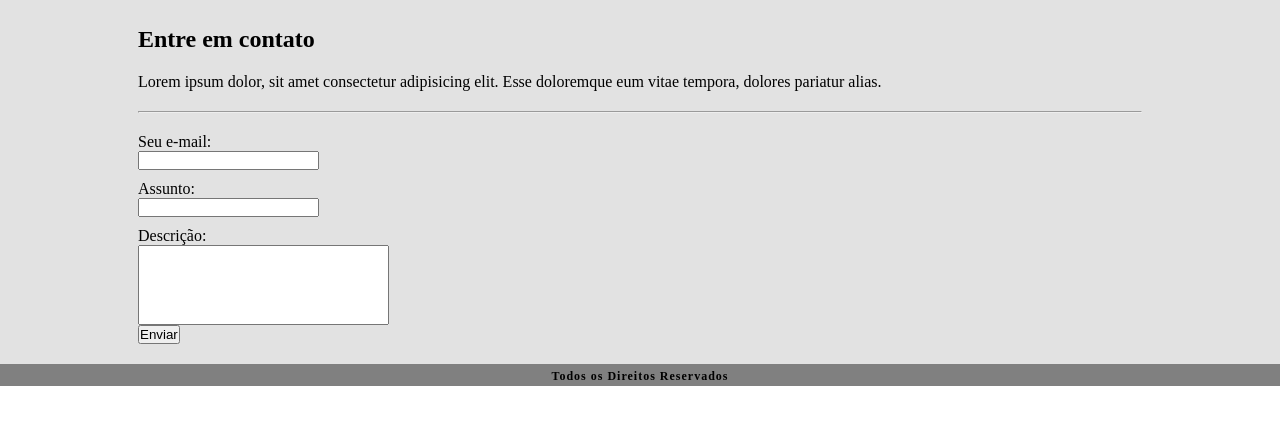
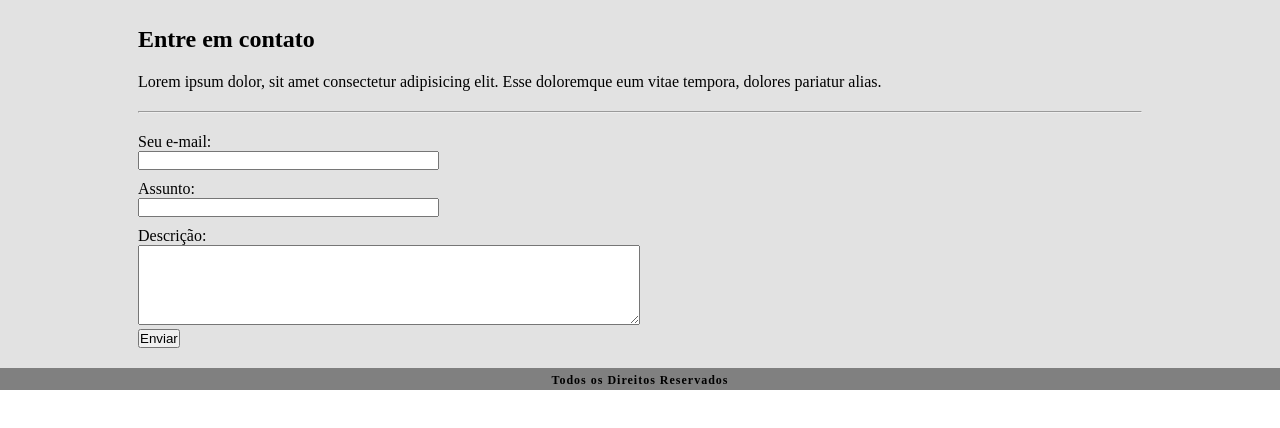
Before and after one commit to JacklesKerley/tarefa_dev_web_1, a plain HTML site: page contato.html in a window 1280 px wide. Shown: the part 84-512 px from the top of the page. Drawn offline with Linux system fonts and the light colour scheme.

Commit message:
Finalização da pagina contato
criação finalizada, falta ajuste do footer

```diff
--- a/contato.html
+++ b/contato.html
@@ -1,5 +1,6 @@
 <!DOCTYPE html>
 <html lang="pt-br">
+
 <head>
     <meta charset="UTF-8">
     <meta http-equiv="X-UA-Compatible" content="IE=edge">
@@ -8,6 +9,7 @@
 
     <link rel="stylesheet" href="css/main.css">
 </head>
+
 <body>
 
     <header class="header">
@@ -28,7 +30,8 @@
         <div class="container">
             <h1>Entre em contato</h1>
 
-            <p>Lorem ipsum dolor, sit amet consectetur adipisicing elit. Esse doloremque eum vitae tempora, dolores pariatur alias. </p>
+            <p>Lorem ipsum dolor, sit amet consectetur adipisicing elit. Esse doloremque eum vitae tempora, dolores
+                pariatur alias. </p>
 
             <hr>
 
@@ -45,11 +48,11 @@
 
                 <div class="mensagem">
                     <p>Descrição:</p>
-                    <span><input type="text"></span>
+                    <span><textarea></textarea></span>
                     <span><button>Enviar</button></span>
                 </div>
             </div>
-         </div>
+        </div>
     </section>
 
     <footer class="footer">
@@ -57,4 +60,5 @@
     </footer>
 
 </body>
+
 </html>
--- a/css/_contato.scss
+++ b/css/_contato.scss
@@ -1,4 +1,3 @@
-
 .contato {
     height: 100%;
     background-color: rgb(226, 226, 226);
@@ -18,15 +17,19 @@
 
         div {
             margin: 1% 0;
+
+            span>input {
+                width: 30%;
+            }
         }
 
         .mensagem {
             display: flex;
             flex-direction: column;
 
-            span > input {
-                width: 25%;
-                height: 80px;
+            span>textarea {
+                width: 50%;
+                height: 10vh;
             }
         }
 
--- a/css/_footer.scss
+++ b/css/_footer.scss
@@ -1,4 +1,3 @@
-
 .footer {
     background-color: grey;
     text-align: center;
--- a/css/_home.scss
+++ b/css/_home.scss
@@ -1,4 +1,3 @@
-
 .home {
     height: 100%;
     background-color: rgb(226, 226, 226);
```
Also changed, not shown: css/main.css, 1 other file.
